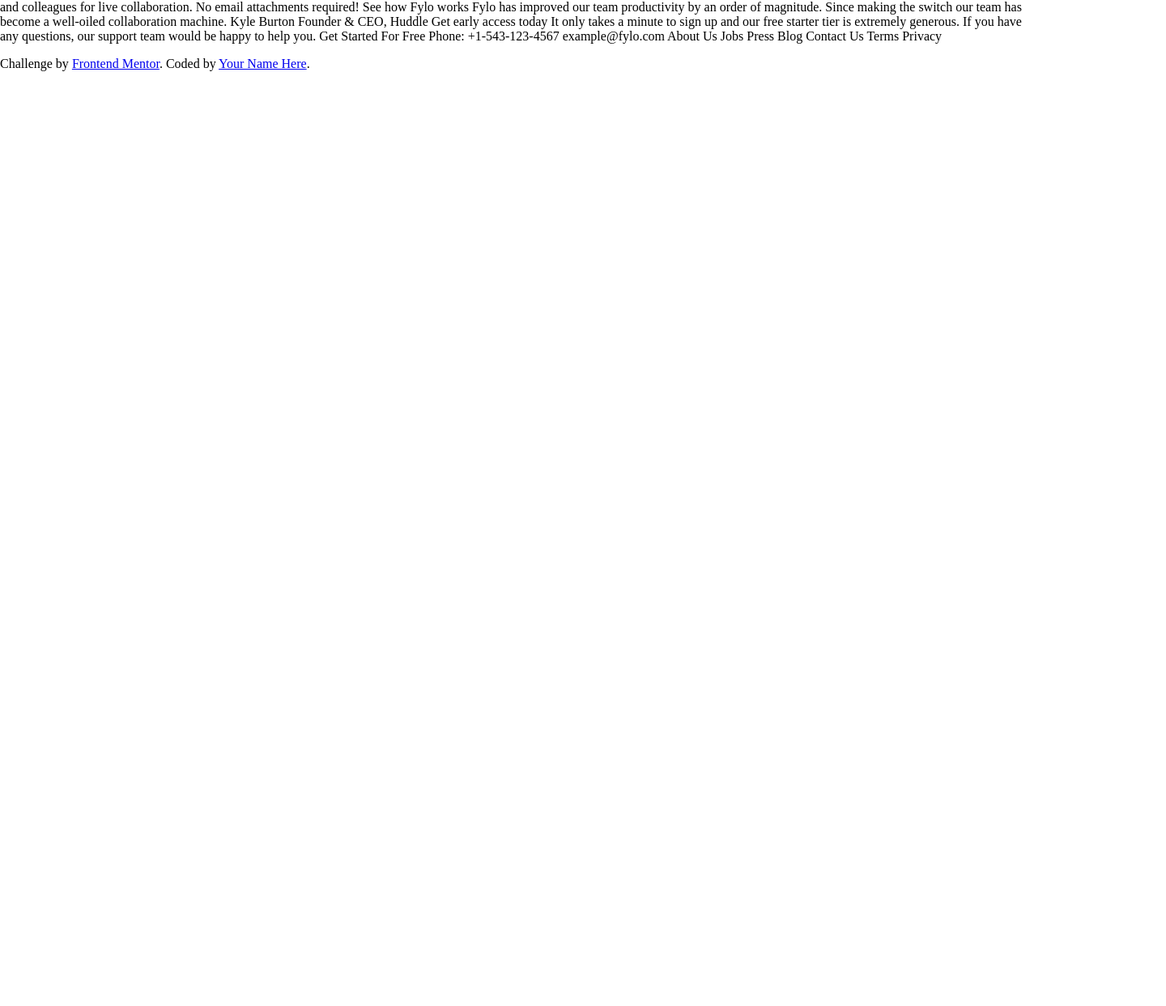
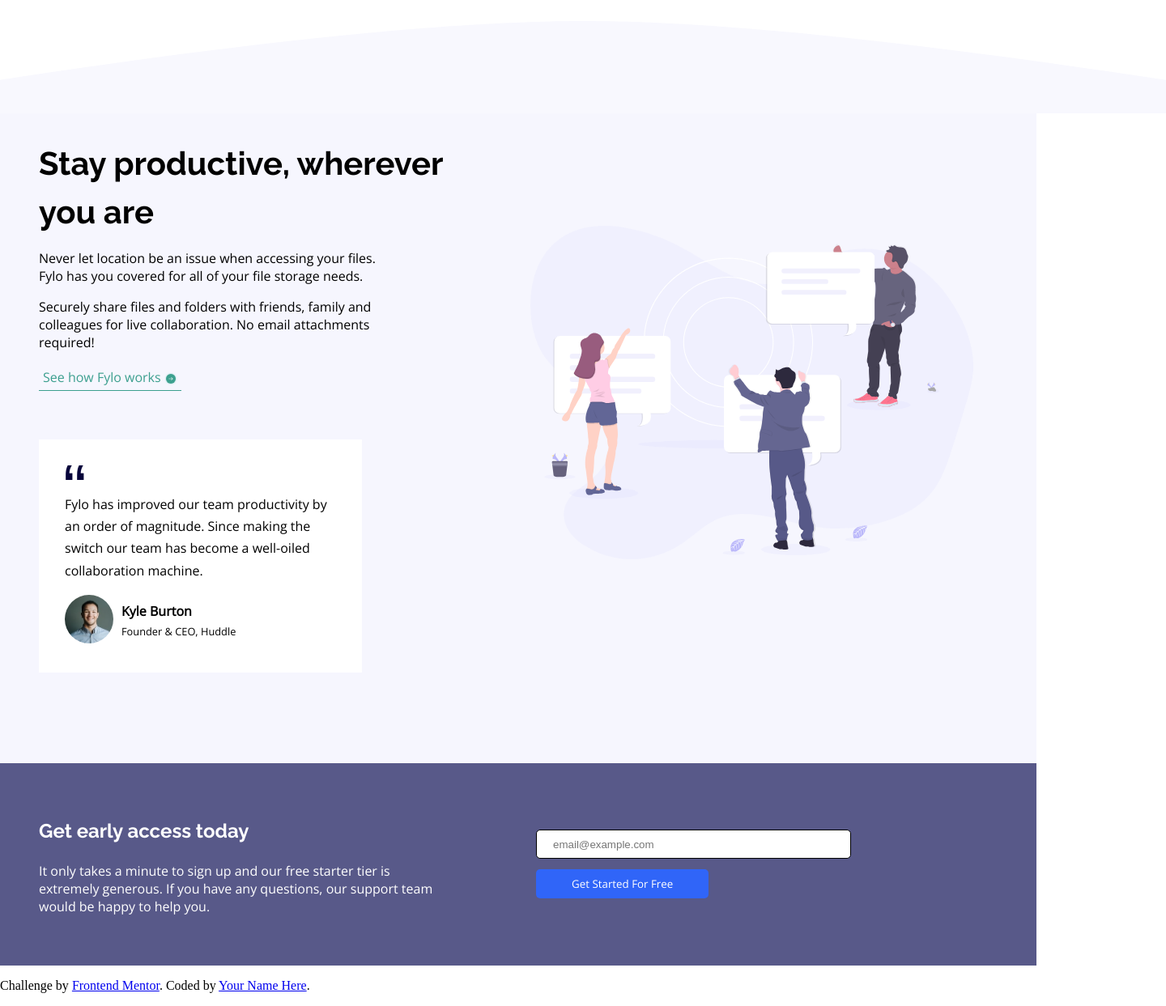
Before and after one commit to santiagoharkes/frontend-mentor-challenge-one, a website: page index.html in a window 1280 px wide. Shown: the part 602-1845 px from the top of the page at 81% size, 1440 px wide, since content can reach past the window. Before the commit the page ends 800 px from the top, so only its background shows below. Drawn offline with nearby package versions, Linux system fonts and the light colour scheme.

Commit message:
Terminando la segunda y tercera sección

```diff
--- a/index.html
+++ b/index.html
@@ -29,8 +29,8 @@
     </nav>
 
     <section class="primera">
-      <div class="izquierda">
-        <div class="textos">
+      <div class="primera__izquierda">
+        <div class="primera__izquierda-textos">
           <h1>
             All your files in one secure location, accessible anywhere.
           </h1>
@@ -50,22 +50,74 @@
         </div>
       </div>
 
-      <div class="derecha">
+      <div class="primera__derecha">
         <img src="./images/illustration-1.svg" alt="" />
       </div>
     </section>
 
-    Stay productive, wherever you are Never let location be an issue when
-    accessing your files. Fylo has you covered for all of your file storage
-    needs. Securely share files and folders with friends, family and colleagues
-    for live collaboration. No email attachments required! See how Fylo works
-    Fylo has improved our team productivity by an order of magnitude. Since
-    making the switch our team has become a well-oiled collaboration machine.
-    Kyle Burton Founder & CEO, Huddle Get early access today It only takes a
-    minute to sign up and our free starter tier is extremely generous. If you
-    have any questions, our support team would be happy to help you. Get Started
-    For Free Phone: +1-543-123-4567 example@fylo.com About Us Jobs Press Blog
-    Contact Us Terms Privacy
+    <section class="segunda">
+      <img src="./images/bg-curve-desktop.svg" alt="" />
+      <div class="segunda__contenido">
+        <div class="segunda__contenido-textos">
+          <h1>Stay productive, wherever you are</h1>
+          <p>
+            Never let location be an issue when accessing your files. Fylo has
+            you covered for all of your file storage needs.
+          </p>
+          <p>
+            Securely share files and folders with friends, family and colleagues
+            for live collaboration. No email attachments required!
+          </p>
+          <a href=""
+            >See how Fylo works <img src="./images/icon-arrow.svg" alt=""
+          /></a>
+          <div class="segunda__contenido-card">
+            <img src="./images/icon-quotes.svg" alt="" />
+            <p>
+              Fylo has improved our team productivity by an order of magnitude.
+              Since making the switch our team has become a well-oiled
+              collaboration machine.
+            </p>
+            <div class="card-testimonial">
+              <div class="card-testimonial-image">
+                <img src="./images/avatar-testimonial.jpg" alt="" />
+              </div>
+              <div class="card-testimonial-text">
+                <p>Kyle Burton</p>
+                <p>Founder & CEO, Huddle</p>
+              </div>
+            </div>
+          </div>
+        </div>
+        <div class="segunda__contenido-imagen">
+          <img src="./images/illustration-2.svg" alt="" />
+        </div>
+      </div>
+    </section>
+
+    <section class="tercera">
+      <div class="texto">
+        <h3>Get early access today</h3>
+        <p>
+          It only takes a minute to sign up and our free starter tier is
+          extremely generous. If you have any questions, our support team would
+          be happy to help you.
+        </p>
+      </div>
+      <div class="form">
+        <input
+          type="text"
+          class="tercera__form--input"
+          placeholder="email@example.com"
+        />
+        <button type="submit" class="tercera__form--button">
+          Get Started For Free
+        </button>
+      </div>
+    </section>
+
+    <!--Phone: +1-543-123-4567
+    example@fylo.com About Us Jobs Press Blog Contact Us Terms Privacy -->
 
     <footer>
       <p class="attribution">
--- a/styles.css
+++ b/styles.css
@@ -49,28 +49,30 @@
   padding: 0 3em;
   display: grid;
   grid-template-areas: "izquierda derecha" "izquierda derecha";
-  grid-template-columns: 50% 50%;
+  grid-template-columns: 53% 47%;
   grid-gap: 10px;
+  margin-bottom: 6em;
 }
 
-.izquierda {
+.primera__izquierda {
   grid-area: izquierda;
   display: flex;
   align-items: center;
 }
 
-.izquierda h1 {
+.primera__izquierda h1 {
   font-family: "Raleway", sans-serif;
   font-weight: 700;
-  font-size: 2.5em;
+  font-size: 2.7em;
   line-height: 1.5;
   margin-bottom: 0;
 }
 
-.izquierda p {
+.primera__izquierda p {
+  font-family: "Open Sans", sans-serif;
   font-size: 1.2em;
-  font-family: "Open Sans", sans-serif;
   font-weight: 400;
+  padding-right: 4em;
 }
 
 .inputText {
@@ -89,9 +91,16 @@
   color: white;
   border: none;
   border-radius: 5px;
+  cursor: pointer;
+  font-family: "Open Sans", sans-serif;
 }
 
-.derecha {
+.inputButton:hover {
+  background-color: hsl(238, 22%, 44%);
+  color: white;
+}
+
+.primera__derecha {
   grid-area: derecha;
   height: auto;
   display: flex;
@@ -99,7 +108,164 @@
   align-items: center;
 }
 
-.derecha img {
-  max-width: 100%;
+.primera__derecha img {
+  max-width: 80%;
   height: auto;
 }
+
+.segunda {
+  /* width: 100vw; */
+}
+
+.segunda__contenido {
+  padding: 0 3em 7em;
+  display: inline-block;
+  background-color: hsl(240, 75%, 98%);
+  display: flex;
+  justify-content: space-around;
+  align-items: center;
+  margin-top: -5px;
+}
+
+.segunda__contenido-textos {
+  /* width: 750px;
+  height: auto; */
+}
+
+.segunda__contenido-textos h1 {
+  font-family: "Raleway", sans-serif;
+  font-weight: 700;
+  font-size: 2.5em;
+  line-height: 1.5;
+  margin-bottom: 0;
+}
+
+.segunda__contenido-textos p {
+  font-family: "Open Sans", sans-serif;
+  padding-right: 8em;
+}
+
+.segunda__contenido-textos a {
+  font-family: "Open Sans", sans-serif;
+  color: hsl(170, 45%, 43%);
+  border-bottom: 1px solid hsl(170, 45%, 43%);
+  text-decoration: none;
+  padding: 5px;
+  display: inline-block;
+  /* vertical-align: middle; */
+}
+
+.segunda__contenido-textos a > img {
+  vertical-align: middle;
+}
+
+.segunda__contenido-card {
+  background-color: white;
+  padding: 2em;
+  margin-top: 60px;
+  height: auto;
+  width: 335px;
+}
+
+.segunda__contenido-card img {
+  width: 25px;
+}
+
+.segunda__contenido-card p {
+  font-family: "Open Sans", sans-serif;
+  padding: 0;
+  margin-top: 8px;
+  line-height: 1.7;
+}
+
+.card-testimonial {
+  display: flex;
+  align-items: center;
+}
+
+.card-testimonial-image img {
+  border-radius: 50%;
+  width: 60px;
+  margin-right: 10px;
+}
+
+.card-testimonial-text p {
+  margin: 0;
+}
+
+.card-testimonial-text > p:nth-child(1) {
+  font-weight: bold;
+}
+
+.card-testimonial-text > p:nth-child(2) {
+  font-size: 0.8em;
+}
+
+.segunda__contenido-imagen {
+  /* width: 750px;
+  height: auto; */
+  display: flex;
+  justify-content: center;
+  align-items: center;
+}
+
+.segunda__contenido-imagen img {
+  width: 90%;
+}
+
+.tercera {
+  height: 250px;
+  display: flex;
+  align-items: center;
+  justify-content: space-between;
+  padding: 0 3em;
+  background-color: hsl(238, 22%, 44%);
+}
+
+.tercera > .texto {
+  width: 500px;
+  justify-items: flex-start;
+  color: white;
+}
+
+.tercera > .texto > h3 {
+  font-family: "Raleway", sans-serif;
+  font-weight: 700;
+  font-size: 1.5em;
+}
+
+.tercera > .texto > p {
+  font-family: "Open Sans", sans-serif;
+  /* padding-right: 500px; */
+}
+
+.tercera > .form {
+  display: flex;
+  flex-direction: column;
+  width: 570px;
+}
+
+.tercera__form--input {
+  width: 26em;
+  height: 2.5em;
+  margin-bottom: 1em;
+  border: 1px solid black;
+  border-radius: 5px;
+  padding: 0 20px;
+}
+
+.tercera__form--button {
+  width: 16em;
+  height: 2.7em;
+  background-color: hsl(224, 93%, 58%);
+  color: white;
+  border: none;
+  border-radius: 5px;
+  cursor: pointer;
+  font-family: "Open Sans", sans-serif;
+}
+
+.tercera__form--button:hover {
+  background-color: hsl(238, 22%, 44%);
+  color: white;
+}
```
